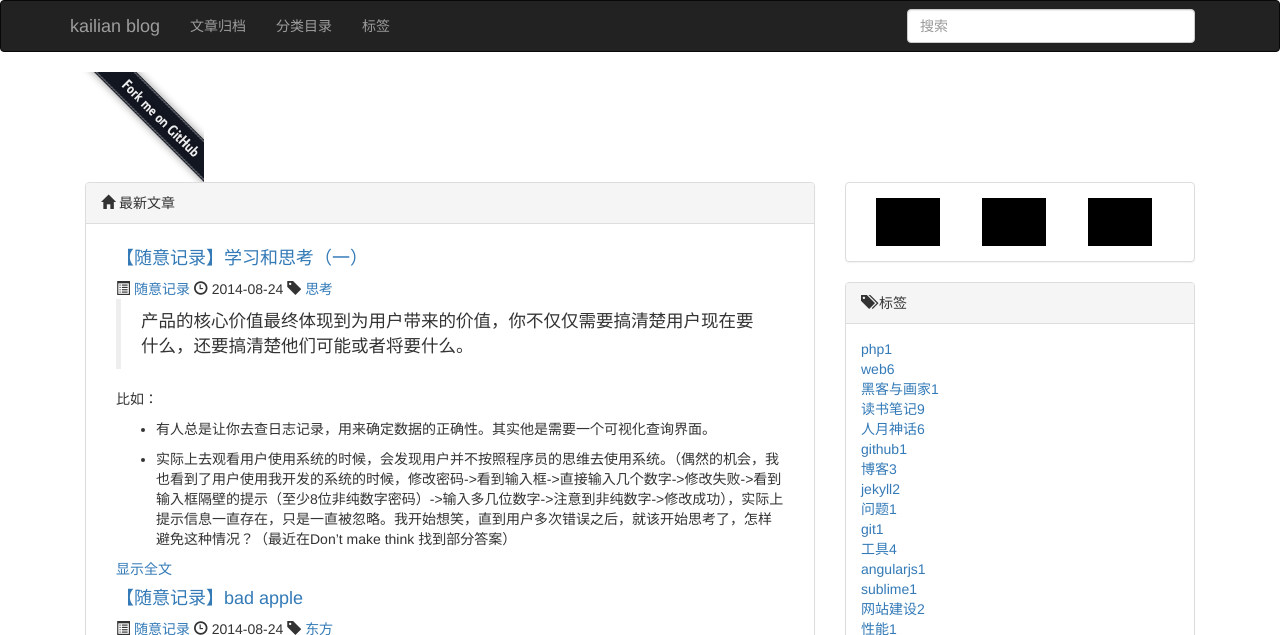
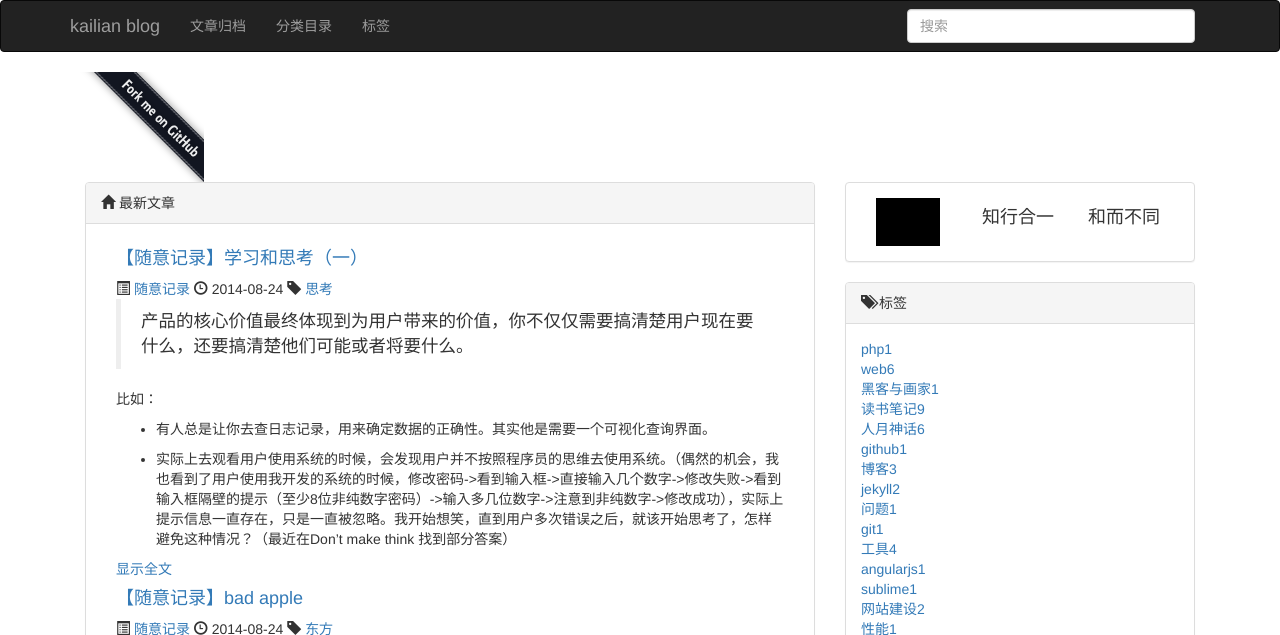
Before and after one commit to kailian/kailian.github.io, a Jekyll site: the page built from index.html, in a window 1280 px wide, cut to the strip 0-635 px from the top of the page. Built offline with Jekyll 4.4.1, drawn with Linux system fonts in a browser that asks for light colours; nearby versions of some CDN libraries; library files that are not in the unit come from our copies; the list of posts is cut into pages by our own code.

Commit message:
【开发】response

```diff
--- a/_includes/themes/twitter/default.html
+++ b/_includes/themes/twitter/default.html
@@ -34,7 +34,7 @@
     <nav class="navbar navbar-inverse" role="navigation">
       <div class="container">
         <div class="navbar-header">
-          <button type="button" class="navbar-toggle collapsed" data-toggle="collapse" data-target="#bs-example-navbar-collapse-1">
+          <button type="button" class="navbar-toggle collapsed" data-toggle="collapse" data-target="#bs-navbar-collapse">
             <span class="sr-only">Toggle navigation</span>
             <span class="icon-bar"></span>
             <span class="icon-bar"></span>
@@ -45,7 +45,7 @@
           </a>
         </div>
 
-        <div class="collapse navbar-collapse">
+        <div class="collapse navbar-collapse" id="bs-navbar-collapse">
           <ul class="nav navbar-nav">
             {% assign pages_list = site.pages %}
             {% assign group = 'navigation' %}
--- a/index.html
+++ b/index.html
@@ -82,9 +82,9 @@ tagline: ''
     	<div class="col-md-4">
         <div class="panel panel-default">
           <div class="panel-body">
-            <span class="col-md-4"><img src="/images/badapple.gif"></span>
-            <span class="col-md-4"><img src="/images/badapple.gif"></span>
-            <span class="col-md-4"><img src="/images/badapple.gif"></span>
+            <span class="col-xs-4"><img src="/images/badapple.gif"></span>
+            <span class="col-xs-4"><h4>知行合一</h4></span>
+            <span class="col-xs-4"><h4>和而不同</h4></span>
           </div>
         </div>
         <div class="panel panel-default">
```
Also changed, not shown: _posts/2014-08-24-just-think.md (+3 -3 lines), assets/themes/twitter/css/style.css (+10 -0 lines).
